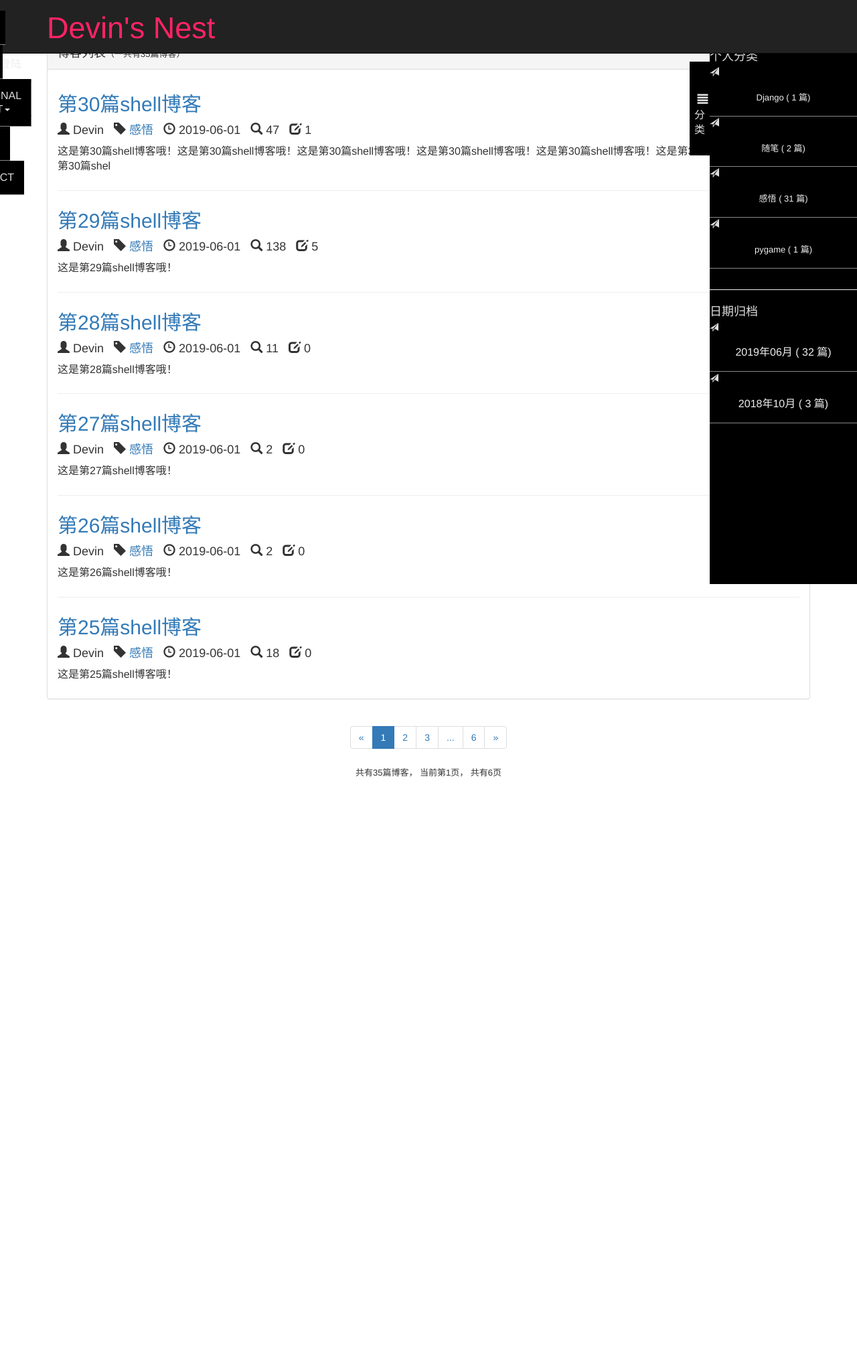
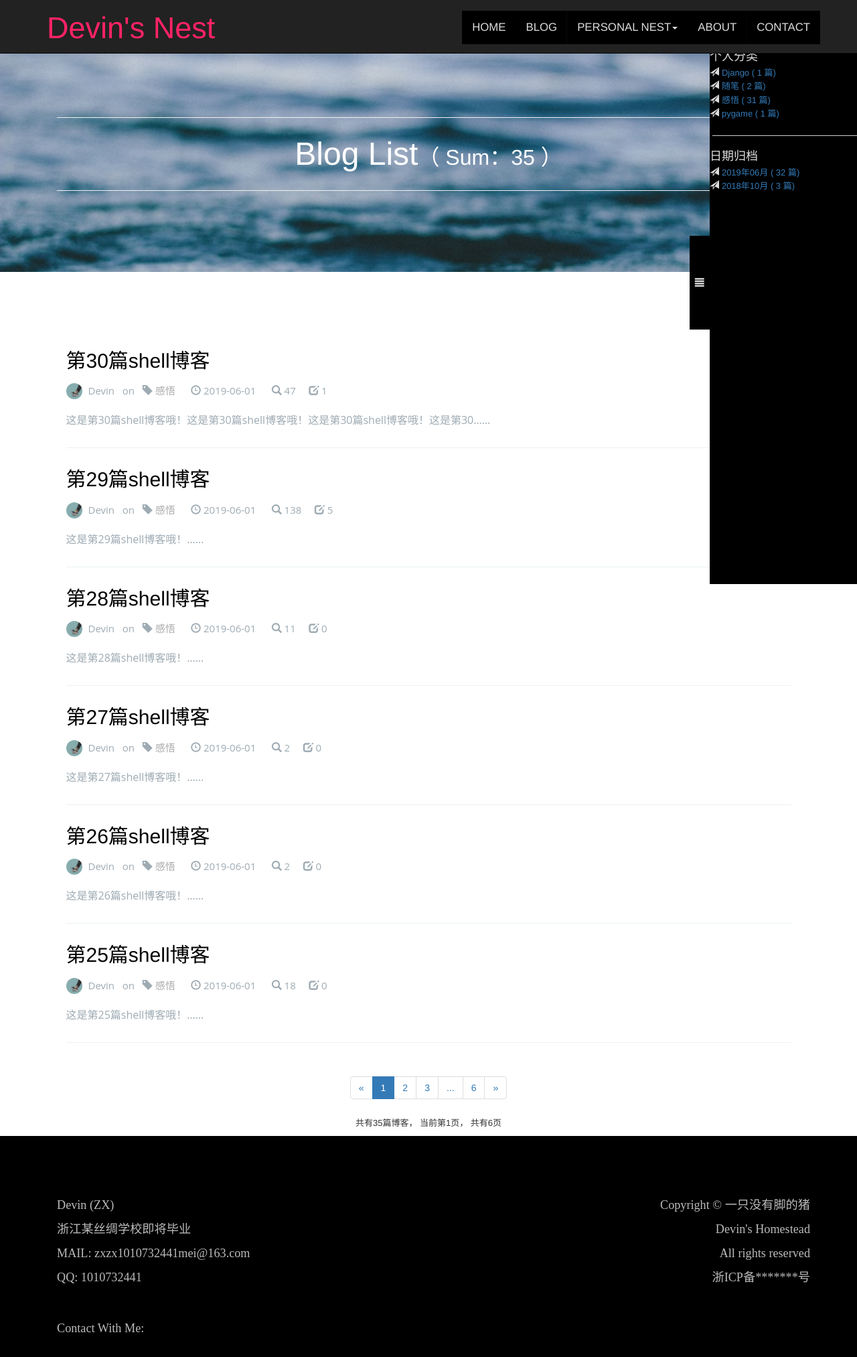
Before and after one commit to Devinyy/mysite_env, a Django app: page /blog/ in a window 1280 px wide. Shown: the whole page at 67% size. Before the commit the page ends 1160 px from the top, so only its background shows below. Run offline with Django 3.2, Linux system fonts and the light colour scheme; data comes from the database, SQL or seed files in the repository; some libraries are stand-ins or nearby versions.

Commit message:
change-the-bloglist-tyle
改变了博客列表的网页

```diff
--- a/mysite/blog/static/blog_list.css
+++ b/mysite/blog/static/blog_list.css
@@ -15,6 +15,11 @@
     counter-reset: item;
 }
 
+.panel-heading{
+    text-align: center;
+    font-size: 120%;
+}
+
 .nav ul.menu_list li {
     margin-top: 5px;
     line-height: 1.4rem;
@@ -24,3 +29,59 @@ li {
     display: list-item;
     text-align: -webkit-match-parent;
 }
+
+article.post {
+    position: relative;
+    margin: 3rem auto;
+    padding-bottom: 2rem;
+    border-bottom: #EBF2F6 1px solid;
+    word-wrap: break-word;
+    width: 95%;
+}
+.avatar {
+    border-radius: 100%;
+    float: left;
+    height: 24px;
+    margin-right: 9px;
+    width: 24px;
+}
+
+img {
+    max-width: 100%;
+    height: cover;
+}
+
+.post-meta {
+    color: #9eabb3;
+    font-family: "Open Sans", "Microsoft Yahei", 'Helvetica';
+    font-size: 1.5rem;
+    line-height: 2.2rem;
+    margin: 1.75rem 0 0 0;
+}
+
+div.poster-830{
+    background-color: #ddd !important;
+}
+
+div.nav.navbar-nav.navbar-right{
+    background-color: #ddd;
+}
+
+div.container.header{
+    padding-top: 7%;
+    padding-bottom: 7%;
+}
+
+
+footer.yewei {
+    background-color: #000;
+    padding-left: 0px !important;
+    padding-right: 0px !important;
+    top: 0;
+    left: 0;
+    width: 100%;
+    font-size: 130%;
+    padding-top: 20px;
+    padding-bottom: 20px;
+    font-family: DFPOP1-W9;
+}
--- a/mysite/blog/templates/blog/blog_list.html
+++ b/mysite/blog/templates/blog/blog_list.html
@@ -10,7 +10,7 @@
 {% block header_extends %}
     <link rel="stylesheet" type="text/css" href="{% static 'blog.css' %}">
     <link rel="stylesheet" type="text/css" href="{% static 'blog_list.css' %}">
-    <!-- CSS部分 -->
+    <!-- 博客分类隐藏栏CSS部分 -->
     <style media="screen">
         li {
             list-style: none;
@@ -25,14 +25,14 @@
         }
         .side_btn {
             position: absolute;
-            top: 20px;
+            top: 35%;
             left: -30px;
-            width: 30px;
+            width: 50px;
             height: 140px;
             background-color: #000;
         }
         .side_btn li {
-        width: 30px;
+        width: 50px;
         height: 140px;
         position: absolute;
         top: 0;
@@ -44,13 +44,25 @@
             display: block;
         }
     </style>
-    <link rel="stylesheet" type="text/css" href="../index.css">
 {% endblock %}
 
 
 {# 填充内容的block #}
 {% block content %}
-    <div class="container">
+    <section id="slider-carousel">
+        <div id="post-831" class="item" style="background-image:url(../static/image/9.jpg)!important;background-size: cover; height: 20%;">
+            <div class="container header">
+                <div class="panel-heading">
+                    <hr>
+                    {% block blog_list_title %}<font size=8 color="#fff">Blog List</font><font size="6" color="#fff">（ Sum：{{ page_of_blogs.paginator.count }} ）</font>{% endblock %}
+                    <hr>
+                </div>
+            </div>
+        </div>
+    </section>
+
+    <div class="post-830" style="height: 86px;">
+        <div class="container pas">
             <div class="row">
                 <div class="col-sm-12 col-md-12 col-lg-12">
                     <!-- 用户登录 -->
@@ -65,6 +77,7 @@
                         {% else %}
                             <li class="dropdown">
                                 <a href="#" class="dropdown-toggle" data-toggle="dropdown" role="button" aria-haspopup="true">
+                                    <br>
                                     {% if user.has_nickname %}
                                         {{ user.username }} ({{user.get_nickname}})
                                     {% else %}
@@ -84,40 +97,50 @@
                         {% endif %}
                     </ul>
                 </div>
+            </div>
+        </div>
+    </div>
+    <div class="container">
+        <div class="row">
             <!-- 博客列表 -->
             <div class="col-sm-12 col-md-12 col-lg-12">
-                <div class="panel panel-default one">
-                    <div class="panel-heading">
-                        {% block blog_list_title %}<font size=4>博客列表</font><font size="2">（一共有{{ page_of_blogs.paginator.count }}篇博客）</font>{% endblock %}
-                    </div>
-                    <div class="panel-body">
+                <main id="content">
                     {% for blog in blogs %}
-                            <div class="blog">
-                                <h2><a href="{% url 'blog_detail' blog.pk %}">{{ blog.title }}</a></h2>
-                                <p class="blog-into">
-                                    <h4>
-                                    <span class="glyphicon glyphicon-glyphicon glyphicon-user" aria-hidden="true"></span>
+                        <article class="post fn-wrap">
+                            <header>
+                                <h2 class="post-title">
+                                    <a href="{% url 'blog_detail' blog.pk %}">
+                                        <font color="#000">{{ blog.title }}</font>
+                                    </a>
+                                </h2>
+                            </header>
+                            <footer class="post-meta">
+                                <img class="avatar" title="88250" alt="88250" src="{% static 'image/headimg.jpg' %}">
                                 {{ blog.author }}&nbsp;&nbsp;
+                                on&nbsp;&nbsp;
+                                <span>
                                     <span class="glyphicon glyphicon-tag"></span>
-                                    <a href="{% url 'blogs_with_type' blog.blog_type.pk %}">{{ blog.blog_type }}</a>&nbsp;&nbsp;
-                                    <span class="glyphicon glyphicon-glyphicon glyphicon-time" aria-hidden="true"></span>
-                                    {{ blog.created_time|date:"Y-m-d" }}&nbsp;&nbsp;
+                                    <a href="{% url 'blogs_with_type' blog.blog_type.pk %}"><font color="#aaa">{{ blog.blog_type }}</font></a>&nbsp;&nbsp;
+                                </span>
+                                <time>
+                                    &nbsp;&nbsp;
+                                    <span class="glyphicon glyphicon-glyphicon glyphicon-time" aria-hidden="true"></span>&nbsp;{{ blog.created_time|date:"Y-m-d" }}&nbsp;&nbsp;
+                                </time>&nbsp;&nbsp;
                                 <span class="glyphicon glyphicon-glyphicon glyphicon-search" aria-hidden="true"></span>
-                                    {{blog.get_read_num}}&nbsp;&nbsp;
+                                {{blog.get_read_num}}&nbsp;&nbsp;&nbsp;&nbsp;
                                 <span class="glyphicon glyphicon-glyphicon glyphicon-edit" aria-hidden="true"></span>
                                 {% get_comment_count blog %}&nbsp;&nbsp;
-                                    </h4>
-                                </p>
-                                <p><font size="3">{{ blog.content|striptags|truncatechars:100 }}</font></p>
-                            </div>
+                                <br><br>
+                                <p><font size="3">{{ blog.content|striptags|truncatechars:50 }}……</font></p>
+                            </footer>
+                        </article>
                     {% empty %}
                         <div class="blog">
                             <h4>-- 暂无博客，敬请期待 --</h4>
                         </div>
                     {% endfor %}
-                    </div>
-                </div>
-
+                </main>
+                <!-- 分页器 -->
                 <div class="paginator">
                     <ul class="pagination">
                         {# 上一页 #}
@@ -159,23 +182,23 @@
                         共有{{ page_of_blogs.paginator.num_pages }}页
                     </p></font>
                 </div>
+
             </div>
-            <!-- 博客分类按钮 -->
+            <!-- 博客分类隐藏栏 -->
                 <div class="nav">
-                    <div class="navbar">
                 <!-- 博客分类按钮 -->
                     <!-- HTML部分 -->
                     <div class="side_open" id="side_open">
                         <a href="javascript:void(0);" class="side_btn" id="side_btn">
                             <ul>
                                 <li>
-                                                <br><br>&nbsp;
+                                    <br><br><br>&nbsp;
                                     <span class="glyphicon glyphicon-align-justify" aria-hidden="true" style="color:#ddd"></span>
-                                                <p style="color:#ddd">分类</p>
                                 </li>
                                 <li>
                                     <br><br>&nbsp;
                                     <span class="glyphicon glyphicon-align-justify" aria-hidden="true" style="color:#ddd"></span>
+                                    <br><br>
                                     <p style="color:#ddd">分类</p>
                                 </li>
                             </ul>
@@ -197,16 +220,16 @@
                             </ul>
                           </div>
                         </div>
-                                    <hr>
+                        <font color="#ddd"><p style="width: 100%">&nbsp;————————————————</p></font>
                         <div class="three">
                             <div class="heading"><font size=4 color="#ddd">日期归档</font></div>
                             <div class="body">
                                 <ul>
                                     {% for blog_date,blog_count in blog_dates.items %}
-                                                    <li><font size='2'>
-                                                         <span class="glyphicon glyphicon-send" aria-hidden="true" style="color:#ddd;"></span><a href="{% url 'blogs_with_date' blog_date.year blog_date.month %}">
-                                                            {{ blog_date|date:"Y年m月" }} ( {{blog_count}} 篇)
-                                                        </a></font>
+                                        <li>
+                                            <span class="glyphicon glyphicon-send" aria-hidden="true" style="color:#ddd;"></span>
+                                            <a href="{% url 'blogs_with_date' blog_date.year blog_date.month %}"><font size='2'>{{ blog_date|date:"Y年m月" }} ( {{blog_count}} 篇)</font>
+                                            </a>
                                         </li>
                                     {% endfor %}
                                 </ul>
@@ -216,11 +239,75 @@
                 </div>
         </div>
     </div>
+    <footer class="yewei">
+                    <div class="footer container">
+                        <div class="row">
+                            <div class="col-xs-12 col-xs-12 col-lg-12">
+                                <div class="col-sm-12">
+                                    <p class="navbar">
+                                        <a class="scroll-left icon-arrow-left b" href="#" data-offset="-45"></a>
+                                    </p>
+                                </div>
+                                <font color="#bbb">
+                                    <div class="col-xs-6">
+                                        <p>Devin (ZX)</p>
+                                    </div>
+                                    <div class="col-xs-6">
+                                        <p class="navbar-right">Copyright © 一只没有脚的猪</p>
+                                    </div>
+                                    <div class="col-xs-6">
+                                        <p>浙江某丝绸学校即将毕业</p>
+                                    </div>
+                                    <div class="col-xs-6">
+                                         <p class="navbar-right">Devin's Homestead</p>
+                                    </div>
+                                    <div class="col-xs-6">
+                                        <p>
+                                            MAIL: zxzx1010732441mei@163.com
+                                        </p>
+                                    </div>
+                                    <div class="col-xs-6">
+                                        <p class="navbar-right">All rights reserved</p>
+                                    </div>
+                                    <div class="col-xs-6">
+                                        <p>QQ: 1010732441</p>
+                                    </div>
+                                    <div class="col-xs-6">
+                                        <p class="navbar-right">浙ICP备*******号</p>
+                                    </div>
+                                    <div id="social" class="col-xs-6 col-md-6 col-lg-6"style="padding-top: 40px;">
+                                        <div class="nav navbar-nav navbar-left">
+                                            <p>Contact With Me:</p>
                                         </div>
                                     </div>
+                                    <div class="col-xs-12 col-md-6 col-lg-6">
+                                        <ul id="social-menu" class="nav navbar-nav navbar-right">
+                                            <li>
+                                                <!-- Button trigger modal -->
+                                                <a type="button" class="btn btn-lg" data-toggle="modal" data-target=".bs-example-modal-sm">
+                                                    <i class="fa fa-wechat fa-2x"></i>
+                                                </a>
+                                                <div class="modal fade bs-example-modal-sm" tabindex="-1" role="dialog" aria-labelledby="mySmallModalLabel">
+                                                  <div class="modal-dialog modal-sm" role="document">
+                                                    <div class="modal-content">
+                                                        <img src="{% static 'image/smallicon/myweixin.png' %}">
+                                                    </div>
+                                                  </div>
+                                                </div>
+                                            </li>
+                                            <li><a href="https://weibo.com/6088357926/profile?topnav=1&wvr=6&is_all=1"><i class="fa fa-weibo fa-2x"></i></a></li>
+                                            <li><a href="https://github.com/Devinyy?tab=repositories"><i class="fa fa-github fa-2x"></i></a></li>
+                                            <li><a class="zhihu" href="https://www.zhihu.com/people/zhe-ye-10-87/activities"><i class="iconfont icon-weizhi"></i></a></li>
+                                        </ul>
+                                    </div>
+                                 </font>
+                            </div>
+                        </div>
+                    </div>
+        </footer>
 
-     <!-- JS部分 -->
-    <script src="{ % static % 'jquery.min.js' }"></script>
+     <!-- 博客分类隐藏栏JS部分 -->
+    <script src="{ % static % 'jquery-1.12.4.min.js' }"></script>
     <script type="text/javascript">
         $(document).ready(function(){
             var isHiden = true; /*控制切换菜单*/
--- a/mysite/templates/base.html
+++ b/mysite/templates/base.html
@@ -10,7 +10,7 @@
 	<title>{% block title %}{% endblock %}</title>
 	<link rel="stylesheet" type="text/css" href=" {% static 'css/base.css' %}">
 	<link rel="stylesheet" type="text/css" href="{% static 'bootstrap-3.3.7/css/bootstrap.min.css' %}">
-    <link REL="SHORTCUT ICON" HREF="{% static 'images/favicon.ico' %}"/>
+    <link REL="SHORTCUT ICON" HREF="{% static 'images/favicon.ico' %}">
 	<script type="text/javascript" src="{% static 'jquery-1.12.4.min.js' %}"></script>
 	<script type="text/javascript" src="{% static 'bootstrap-3.3.7/js/bootstrap.min.js' %}"></script>
 	{% block header_extends %}{% endblock %}
```
Also changed, not shown: mysite/static/image/9.jpg (added), mysite/static/image/preview.jpg (deleted), mysite/static/images/ball1.png (deleted), mysite/static/images/bg.jpg (deleted), mysite/static/images/subball1.png (deleted), mysite/static/images/subball2.png (deleted), mysite/static/images/subball3.png (deleted), mysite/static/images/subball4.png (deleted), mysite/static/images/subball5.png (deleted), mysite/static/images/subball6.png (deleted), mysite/static/images/subball7.png (deleted), mysite/static/images/subball8.png (deleted). Lines whose indentation alone changed are shown as unchanged.
